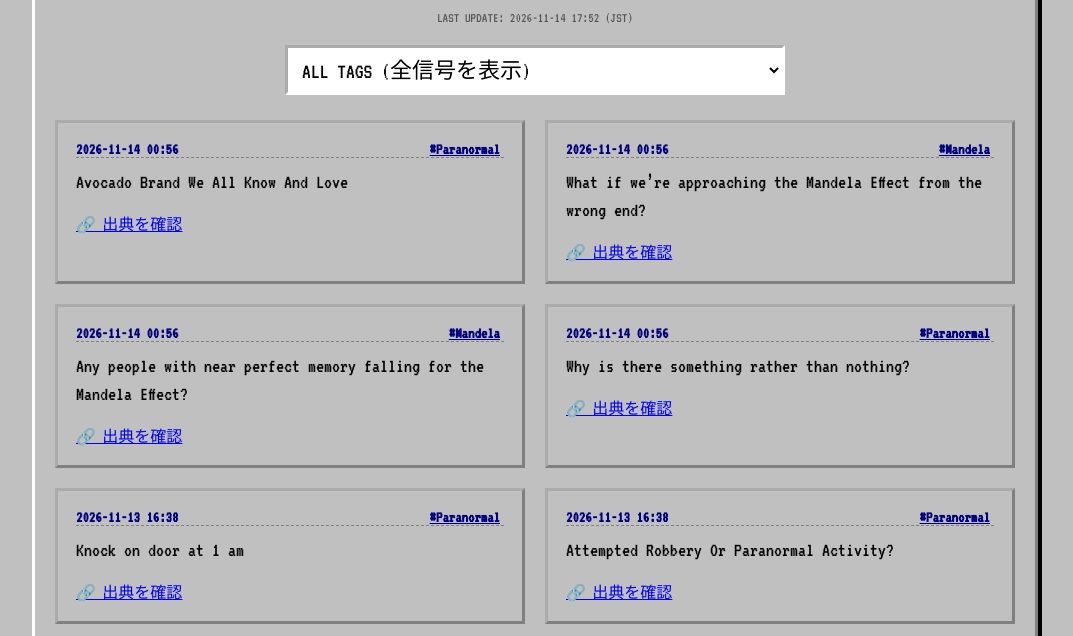
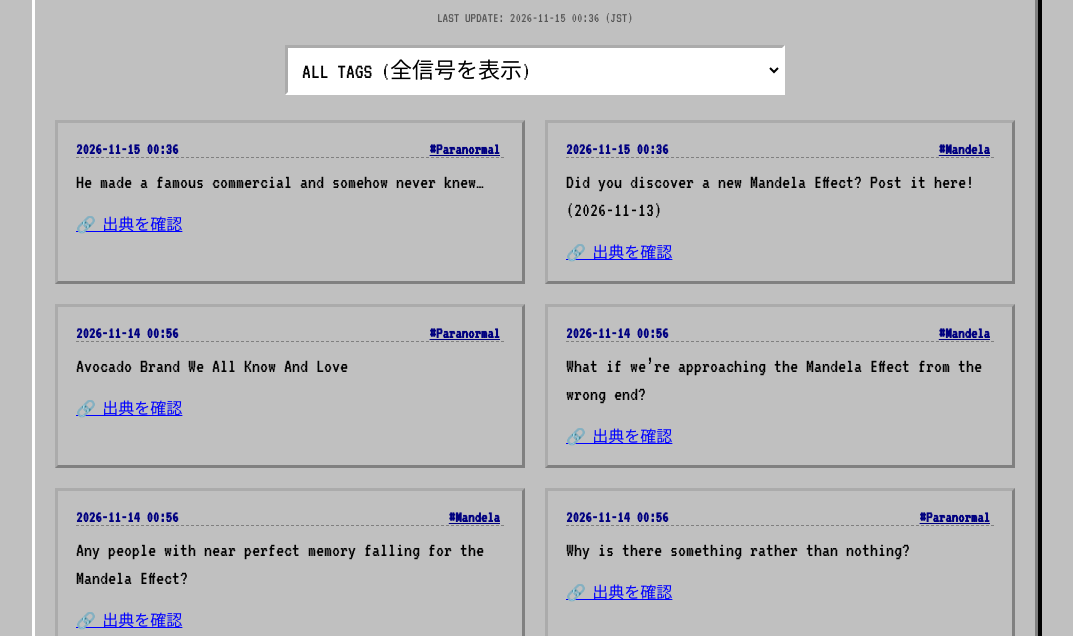
Before and after one commit to aburage81/aburapsycliclab-evp, a plain HTML site: page index.html in a window 1280 px wide. Shown: the part 164-800 px from the top of the page, without its empty margins (105-1178 px from the left). Drawn offline with Linux system fonts and the light colour scheme.

Commit message:
Auto-update: Sat Nov 14 15:37:16 UTC 2026

```diff
--- a/index.html
+++ b/index.html
@@ -149,6 +149,18 @@
         // --- DATA START ---
         // この部分はGitHub Actionsによって自動的に書き換えられます
         const posts = [
+    {
+        "date": "2026-11-15 00:36",
+        "source": "Global Node",
+        "text": "#Paranormal He made a famous commercial and somehow never knew…",
+        "url": "https://www.reddit.com/r/MandelaEffect/comments/1xvp2o8/he_made_a_famous_commercial_and_somehow_never_knew/"
+    },
+    {
+        "date": "2026-11-15 00:36",
+        "source": "Global Node",
+        "text": "#Mandela Did you discover a new Mandela Effect? Post it here! (2026-11-13)",
+        "url": "https://www.reddit.com/r/MandelaEffect/comments/1xvd971/did_you_discover_a_new_mandela_effect_post_it/"
+    },
     {
         "date": "2026-11-14 00:56",
         "source": "Global Node",
@@ -1336,21 +1348,9 @@
         "source": "Global Node",
         "text": "#Mandela 新しいマンデラ効果を発見しましたか?ここに投稿してください！ (2026-08-21)",
         "url": "https://www.reddit.com/r/MandelaEffect/comments/1vuket3/did_you_discover_a_new_mandela_effect_post_it/"
-    },
-    {
-        "date": "2026-08-22 04:25",
-        "source": "Global Node",
-        "text": "#Paranormal 悪いダジャレジョークフィッシュフェイスミーム",
-        "url": "https://www.reddit.com/r/MandelaEffect/comments/1vuiigx/bad_pun_joke_fish_face_meme/"
-    },
-    {
-        "date": "2026-08-21 22:44",
-        "source": "Global Node",
-        "text": "#Audio MODでクリア: Shazaamの思い出を自分の言葉で書いてください、そして私はこのコミュニティが多くの独立した声であるか、それとも1つのエコーであるかを測定します。たとえそれが退屈であっても、結果はいずれにしても公開されます。",
-        "url": "https://www.reddit.com/r/MandelaEffect/comments/1vtzjw1/cleared_with_the_mods_write_your_memory_of/"
     }
 ];
-        const lastUpdated = "2026-11-14 17:52";
+        const lastUpdated = "2026-11-15 00:36";
         // --- DATA END ---
 
         let currentPage = 1;
```
